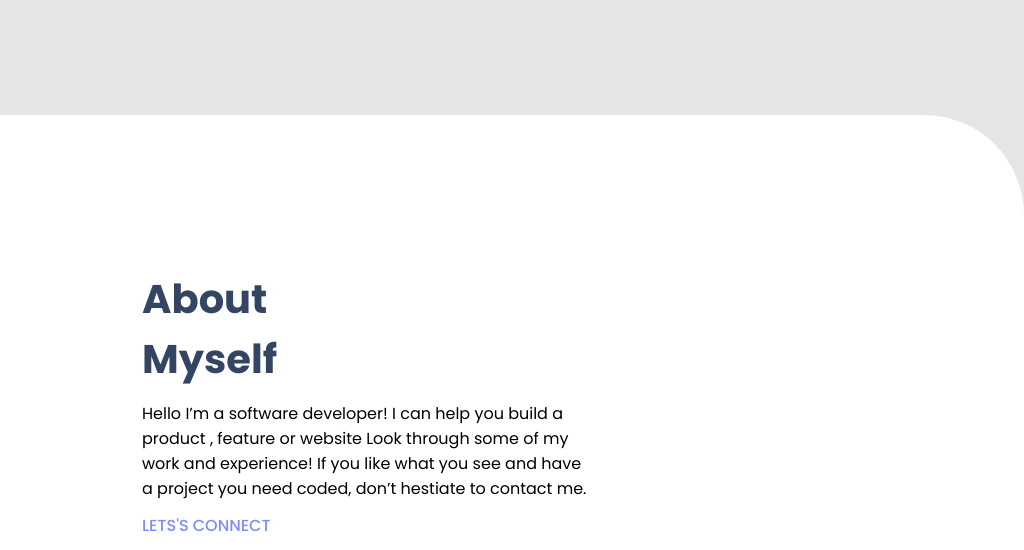
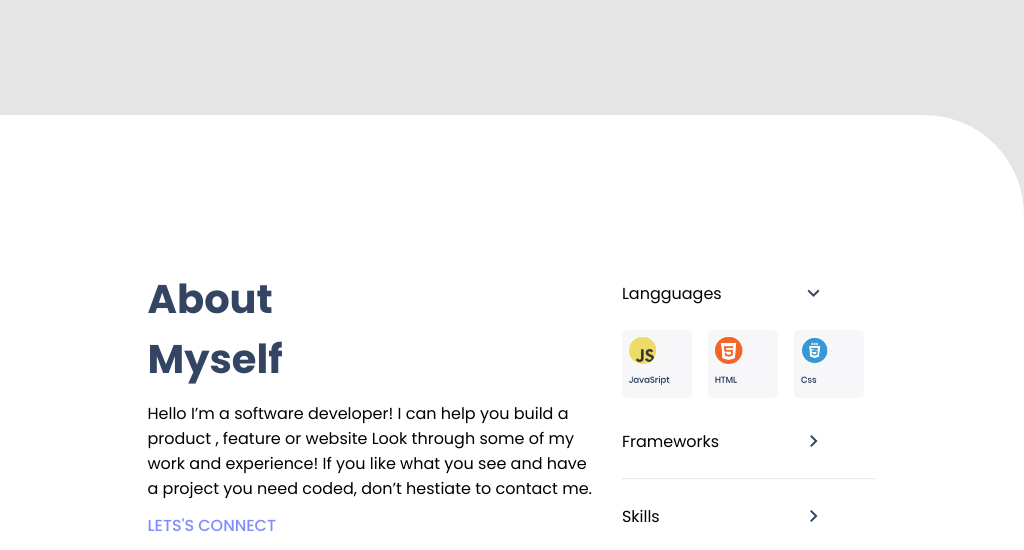
Before and after one commit to Banstein/Portfolio-Desktop, a website: page index.html in a window 1024 px wide. Shown: the part 3770-4320 px from the top of the page. Drawn offline with Linux system fonts and the light colour scheme.

Commit message:
Update style.css

```diff
--- a/style.css
+++ b/style.css
@@ -212,7 +212,7 @@ button {
 
 .about-content-container {
   display: flex;
-  flex-flow: row wrap;
+  flex-flow: row nowrap;
   padding: 142px;
 }
 
@@ -349,6 +349,9 @@ footer {
   background: #2230d2;
   color: #fff;
 }
+button:hover {
+  cursor: pointer;
+}
 
 @media (max-width: 768px) {
   header {
@@ -385,6 +388,10 @@ footer {
   .card-title li {
     font-size: 17px;
   }
+
+  .about-content-container {
+    flex-flow: row wrap;
+  }
 }
 
 @media (min-width: 992px) and (max-width: 1100px) {
@@ -399,4 +406,14 @@ footer {
     margin-left: 20px;
     margin-right: 20px;
   }
+
+  .lang-skills {
+    width: 80%;
+  }
+
+  .skill-img {
+    width: 70px;
+    height: 68px;
+    margin-right: 12px;
+  }
 }
```
